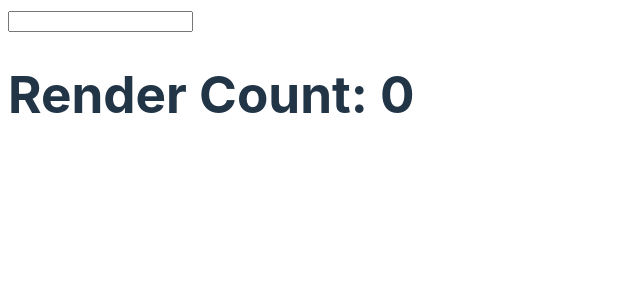
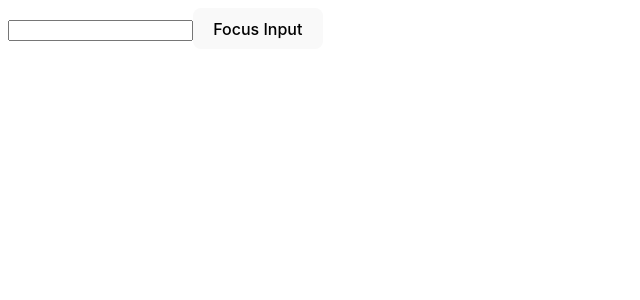
Before and after one commit to Dheeraj2002kumar/React-Practice-2025, a React (Vite) app in the folder my-react-app/: page / in a window 1280 px wide. Shown: the top 300 px of the page, without its empty margins (0-640 px from the left). Built offline with nearby package versions, Linux system fonts and the light colour scheme.

Commit message:
Refactor App1 component to demonstrate useRef for focusing input element

```diff
--- a/my-react-app/src/React-Hook/useRef-Hook.jsx
+++ b/my-react-app/src/React-Hook/useRef-Hook.jsx
@@ -18,26 +18,75 @@ Use useRef to track application renders.
 
 */
 
-import { useState, useEffect, useRef } from "react";
+// import { useState, useEffect, useRef } from "react";
+// import ReactDOM from "react-dom";
+
+// function App1(){
+//     const [inputValue, setInputValue] = useState("");
+//     const count = useRef(0);
+
+//     useEffect(() => {
+//         // count.current = count.current + 1;
+//         count.current++;
+//     });
+
+//     return (
+//         <>
+//             <input
+//             type="text"
+//             value={inputValue}
+//             onChange={(e) => setInputValue(e.target.value)}
+//             />
+//             <h1>Render Count: {count.current}</h1>
+//         </>
+//     );
+// }
+
+// export {App1};
+
+
+/*
+
+useRef() only returns one item. It returns an Object called current.
+
+When we initialize useRef we set the initial value: useRef(0).
+
+It's like doing this: const count = {current: 0}. We can access the count by using count.current.
+
+Run this on your computer and try typing in the input to see the application render count increase.
+
+*/
+
+
+
+/*
+
+Accessing DOM Elements
+In general, we want to let React handle all DOM manipulation.
+
+But there are some instances where useRef can be used without causing issues.
+
+In React, we can add a ref attribute to an element to access it directly in the DOM.
+
+Example:
+Use useRef to focus the input:
+
+*/
+
+import { useRef } from "react";
 import ReactDOM from "react-dom";
 
 function App1(){
-    const [inputValue, setInputValue] = useState("");
-    const count = useRef(0);
+    const inputElement = useRef();
 
-    useEffect(() => {
-        // count.current = count.current + 1;
-        count.current++;
-    });
+    const focusInput = () => {
+        inputElement.current.focus();
+    };
 
     return (
         <>
-            <input
-            type="text"
-            value={inputValue}
-            onChange={(e) => setInputValue(e.target.value)}
-            />
-            <h1>Render Count: {count.current}</h1>
+            <input type="text" ref={inputElement} />
+            <button onClick={focusInput}>Focus Input</button>
         </>
     );
 }
```
